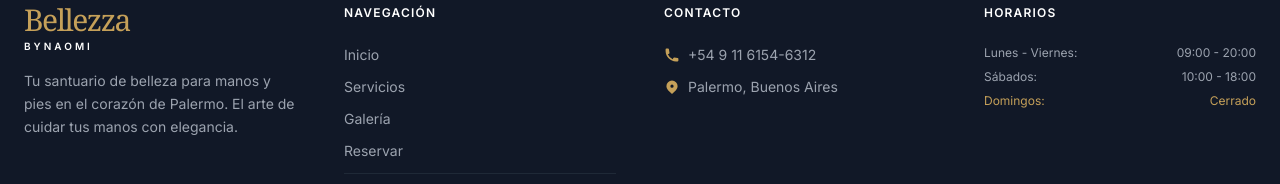
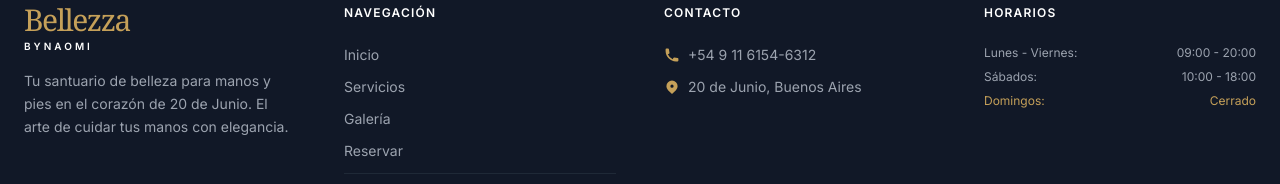
Before and after one commit to lautibus-a11y/WebAPP-U-as, a React (Vite) app: page / in a window 1280 px wide. Shown: the part 2597-2781 px from the top of the page. Built offline with nearby package versions, Linux system fonts and the light colour scheme; no server answers; the database is empty; a web font is replaced by a local one.

Commit message:
Initial commit

```diff
--- a/components/Footer.tsx
+++ b/components/Footer.tsx
@@ -22,7 +22,7 @@ const Footer: React.FC = () => {
             <span className="text-[10px] uppercase tracking-[0.3em] text-white font-bold mt-1">byNaomi</span>
           </div>
           <p className="text-sm leading-relaxed max-w-xs mt-6">
-            Tu santuario de belleza para manos y pies en el corazón de Palermo. El arte de cuidar tus manos con elegancia.
+            Tu santuario de belleza para manos y pies en el corazón de 20 de Junio. El arte de cuidar tus manos con elegancia.
           </p>
         </div>
 
@@ -57,7 +57,7 @@ const Footer: React.FC = () => {
             </li>
             <li className="flex items-center gap-2">
               <svg className="w-4 h-4 text-[#C5A059]" fill="currentColor" viewBox="0 0 20 20"><path d="M5.05 4.05a7 7 0 119.9 9.9L10 18.9l-4.95-4.95a7 7 0 010-9.9zM10 11a2 2 0 100-4 2 2 0 000 4z" /></svg>
-              Palermo, Buenos Aires
+              20 de Junio, Buenos Aires
             </li>
           </ul>
         </div>
```
Also changed, not shown: 1 other file (tests, documents, lock files or other folders).
